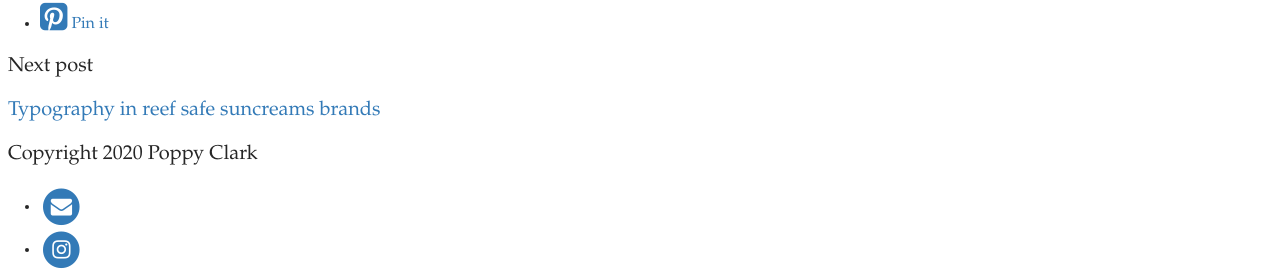
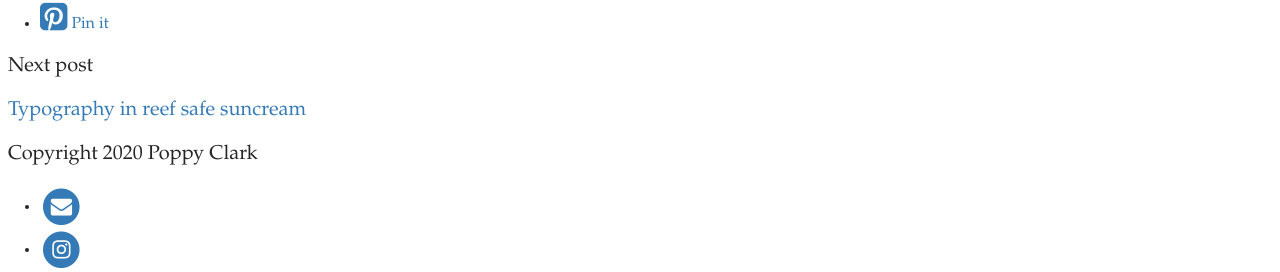
Before and after one commit to poppyclark/ridethereef, a Jekyll site: the page built from _posts/2019-07-20-here-is-my-new-post-for-trial.md, in a window 1280 px wide and 900 px high, scrolled down 4549 px. Shown: the part 570-842 px from the top of the window. Built offline with Jekyll 4.4.1, drawn with Linux system fonts in a browser that asks for light colours; some web fonts are replaced.

Commit message:
Update Post “2020-10-04-reef-safe-suncreams-brands”

```diff
--- a/_posts/2020-10-04-reef-safe-suncreams-brands.md
+++ b/_posts/2020-10-04-reef-safe-suncreams-brands.md
@@ -1,6 +1,6 @@
 ---
 layout: post
-title: Typography in reef safe suncreams brands
+title: Typography in reef safe suncream
 date: 2020-10-04T14:10:26.461Z
 header_feature_image: ../uploads/ishan-seefromthesky-8qeuawm_txg-unsplash.jpg
 caption: "Photograph by- Ishan @seefromthesky "
```
